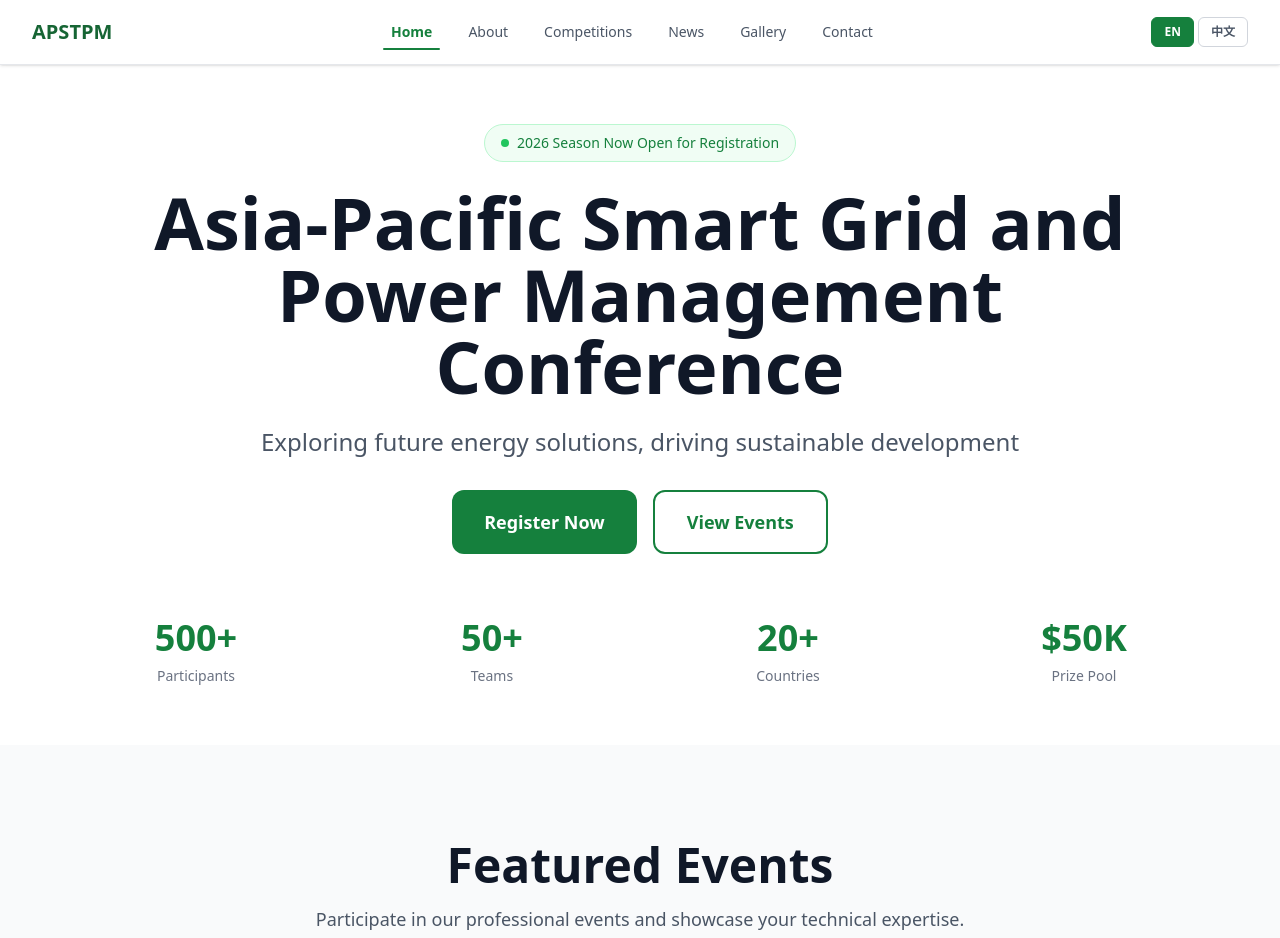
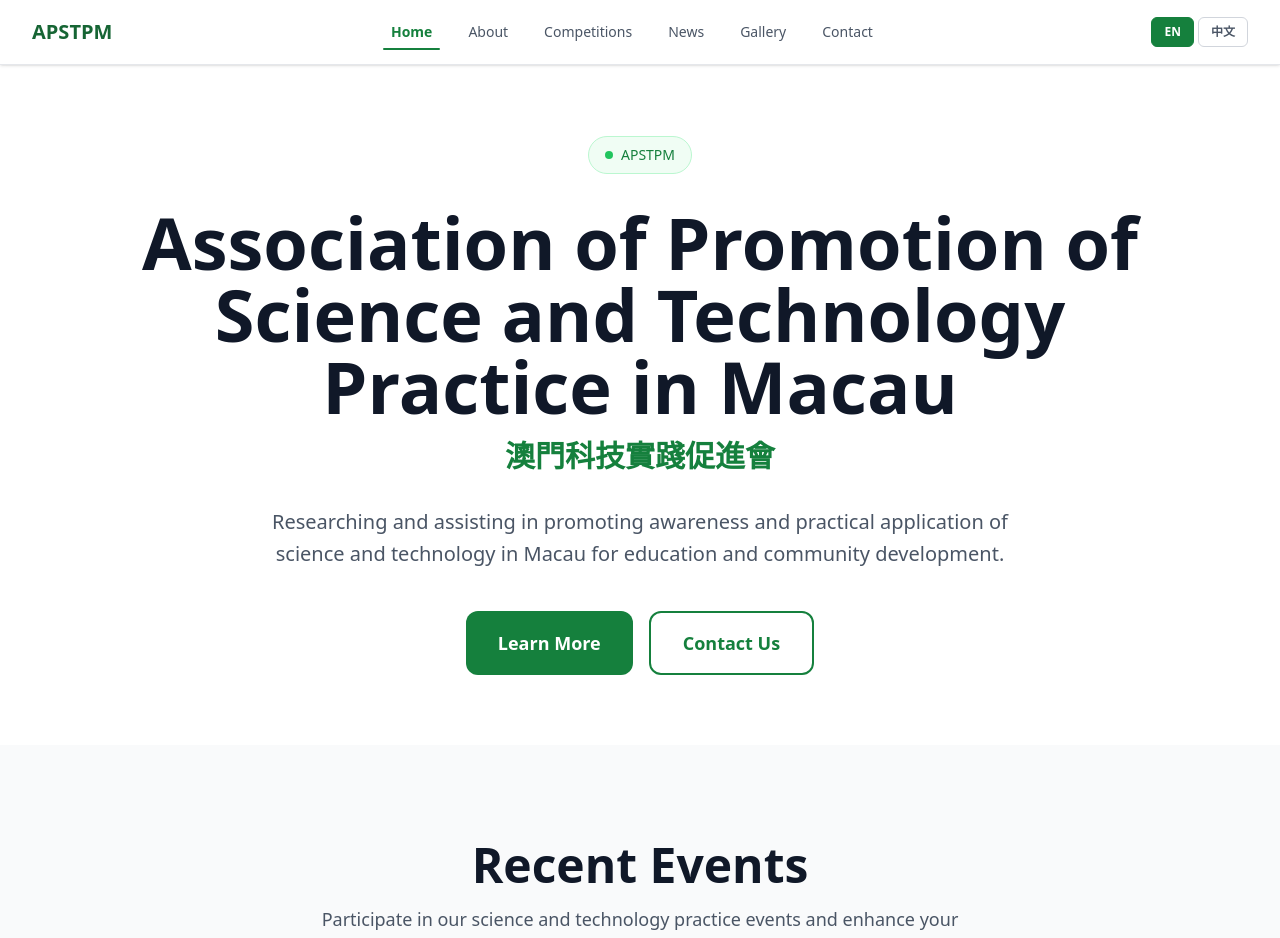
Before and after one commit to APSTPM/apstpm-website, a Next.js app in the folder apps/main/: page /en in a window 1280 px wide. Shown: the top 938 px of the page. Built offline with nearby package versions, Linux system fonts and the light colour scheme.

Commit message:
:art: 修改首頁文字

```diff
--- a/apps/main/app/[locale]/page.tsx
+++ b/apps/main/app/[locale]/page.tsx
@@ -184,7 +184,7 @@ export default function HomePage() {
               {tHome('cta.description')}
             </p>
             <Link
-              href="/competitions"
+              href="/contact"
               className="inline-flex items-center justify-center bg-brand-700 hover:bg-brand-800 text-white px-10 py-4 text-lg font-semibold rounded-lg transition-colors"
             >
               {tHome('cta.button')}
--- a/apps/main/messages/en.json
+++ b/apps/main/messages/en.json
@@ -8,17 +8,18 @@
     "contact": "Contact"
   },
   "hero": {
-    "badge": "2026 Season Now Open for Registration",
-    "title": "Asia-Pacific Smart Grid and Power Management Conference",
-    "subtitle": "Exploring future energy solutions, driving sustainable development",
-    "cta": "Register Now",
-    "ctaPrimary": "Register Now",
-    "ctaSecondary": "View Events",
+    "badge": "APSTPM",
+    "title": "Association of Promotion of Science and Technology Practice in Macau",
+    "titleZh": "澳門科技實踐促進會",
+    "subtitle": "Researching and assisting in promoting awareness and practical application of science and technology in Macau for education and community development.",
+    "cta": "Learn More",
+    "ctaPrimary": "Learn More",
+    "ctaSecondary": "Contact Us",
     "stats": {
-      "participants": "Participants",
-      "teams": "Teams",
-      "countries": "Countries",
-      "prize": "Prize Pool"
+      "participants": "Members",
+      "teams": "Events",
+      "countries": "Partners",
+      "prize": "Years of Service"
     }
   },
   "common": {
@@ -42,40 +43,40 @@
     "welcome": "Welcome to APSTPM",
     "aboutSection": {
       "title": "About Us",
-      "description": "The Asia-Pacific Smart Grid and Power Management Conference is dedicated to promoting innovation and collaboration in the energy sector."
+      "description": "APSTPM is a non-profit organization dedicated to researching and promoting awareness of science and technology practice in Macau, enhancing the use of technology in education and outreach."
     },
     "eventsSection": {
-      "title": "Featured Events",
-      "description": "Participate in our professional events and showcase your technical expertise."
+      "title": "Recent Events",
+      "description": "Participate in our science and technology practice events and enhance your professional skills."
     },
     "newsSection": {
       "title": "Latest News",
-      "description": "Stay updated with the latest developments and trends in the energy industry."
+      "description": "Stay updated with the latest developments in science and technology practice."
     },
     "cta": {
-      "title": "Ready to Get Started?",
-      "description": "Join us in driving energy innovation",
-      "button": "Register Now"
+      "title": "Join Us",
+      "description": "Professionals in science and technology related research, management, technical, and education fields are welcome to join APSTPM.",
+      "button": "Contact Us"
     }
   },
   "about": {
     "title": "About APSTPM",
-    "subtitle": "Advancing Energy Innovation Together",
-    "missionTitle": "Our Mission",
-    "missionDescription": "APSTPM is dedicated to promoting innovation and collaboration in the Asia-Pacific energy sector. We bring together researchers, industry professionals, and policymakers to share knowledge and drive sustainable energy solutions.",
-    "historyTitle": "Our History",
-    "historyDescription": "Founded in 2015, APSTPM has grown from a regional conference to a premier platform for energy innovation in the Asia-Pacific region. Over the years, we have facilitated numerous partnerships and launched groundbreaking initiatives in smart grid technology and power management.",
+    "subtitle": "Promoting Science and Technology Practice, Serving Macau",
+    "missionTitle": "Mission",
+    "missionDescription": "APSTPM is a non-profit organization. Our mission is to research and assist in promoting awareness of science and technology practice in Macau, enhance the use of technology in education and outreach, support the development of our members, and serve the community.",
+    "historyTitle": "Membership",
+    "historyDescription": "Professionals engaged in science and technology related research, management, technical, and education fields who are willing to abide by the association's bylaws may apply for membership by submitting an application form and paying the membership fee, subject to approval by the Board of Directors.",
     "valuesTitle": "Our Values",
     "values": {
-      "innovation": "Innovation",
-      "innovationDesc": "We foster creative solutions to energy challenges.",
-      "collaboration": "Collaboration",
-      "collaborationDesc": "We believe in the power of partnerships and knowledge sharing.",
-      "sustainability": "Sustainability",
-      "sustainabilityDesc": "We are committed to promoting environmentally responsible energy solutions."
+      "innovation": "Technology Practice",
+      "innovationDesc": "Promoting awareness and practical application of science and technology in Macau.",
+      "collaboration": "Education & Outreach",
+      "collaborationDesc": "Enhancing the use of technology in education and community outreach.",
+      "sustainability": "Community Service",
+      "sustainabilityDesc": "Supporting member development and serving the community."
     },
-    "teamTitle": "Our Team",
-    "teamDescription": "Our dedicated team consists of experts from various fields including electrical engineering, renewable energy, and policy development."
+    "teamTitle": "Contact Us",
+    "teamDescription": "Address: Unit A, 4/F, Tower 7, U Wa Building, No. 222, Avenida 1.º de Maio, Areia Preta, Macau"
   },
   "competitions": {
     "title": "Competitions",
@@ -173,7 +174,7 @@
     }
   },
   "footer": {
-    "description": "APSTPM is dedicated to promoting technological innovation and talent development through international competitions and academic exchanges in the Asia-Pacific region.",
+    "description": "Association of Promotion of Science and Technology Practice in Macau (APSTPM) is a non-profit organization dedicated to promoting awareness and practical application of science and technology in Macau.",
     "copyright": "Copyright",
     "privacy": "Privacy Policy",
     "terms": "Terms of Service",
--- a/apps/main/messages/zh-TW.json
+++ b/apps/main/messages/zh-TW.json
@@ -8,17 +8,18 @@
     "contact": "聯絡"
   },
   "hero": {
-    "badge": "2026 賽季現已開放報名",
-    "title": "亞太智慧電網與能源管理研討會",
-    "subtitle": "探索未來能源解決方案，推動可持續發展",
-    "cta": "立即報名",
-    "ctaPrimary": "立即報名",
-    "ctaSecondary": "瀏覽賽事",
+    "badge": "澳科實踐會",
+    "title": "澳門科技實踐促進會",
+    "titleEn": "APSTPM",
+    "subtitle": "研究及協助提升澳門對科技實踐的認識，提高運用科技作教學及推廣的能力，推動會員自身發展，服務社會。",
+    "cta": "了解更多",
+    "ctaPrimary": "了解更多",
+    "ctaSecondary": "聯絡我們",
     "stats": {
-      "participants": "參賽者",
-      "teams": "參賽隊伍",
-      "countries": "國家與地區",
-      "prize": "總獎金"
+      "participants": "會員",
+      "teams": "活動",
+      "countries": "合作夥伴",
+      "prize": "服務年數"
     }
   },
   "common": {
@@ -39,43 +40,43 @@
     "description": "描述"
   },
   "home": {
-    "welcome": "歡迎來到 APSTPM",
+    "welcome": "歡迎來到澳門科技實踐促進會",
     "aboutSection": {
       "title": "關於我們",
-      "description": "亞太智慧電網與能源管理研討會致力於促進能源領域的創新與合作。"
+      "description": "澳門科技實踐促進會為非牟利團體，致力於研究及協助提升澳門對科技實踐的認識和提高運用科技作教學及推廣的能力。"
     },
     "eventsSection": {
-      "title": "精彩賽事",
-      "description": "參與我們舉辦的各類專業賽事，展現您的技術實力。"
+      "title": "近期活動",
+      "description": "參與我們舉辦的各類科技實踐活動，提升專業技能。"
     },
     "newsSection": {
       "title": "最新消息",
-      "description": "掌握能源產業的最新動態與發展趨勢。"
+      "description": "掌握科技實踐領域的最新動態與發展趨勢。"
     },
     "cta": {
-      "title": "準備好開始了嗎？",
-      "description": "加入我們，共同推動能源創新",
-      "button": "立即報名"
+      "title": "加入我們",
+      "description": "凡從事與科技相關的研究、管理、技術、教育之專業工作者，歡迎加入澳門科技實踐促進會。",
+      "button": "聯絡我們"
     }
   },
   "about": {
-    "title": "關於 APSTPM",
-    "subtitle": "攜手推動能源創新",
-    "missionTitle": "我們的使命",
-    "missionDescription": "APSTPM 致力於促進亞太地區能源領域的創新與合作。我們匯聚研究人員、產業專業人士和政策制定者，共同分享知識並推動可持續能源解決方案。",
-    "historyTitle": "發展歷程",
-    "historyDescription": "APSTPM 成立於 2015 年，從區域性會議發展成為亞太地區能源創新的重要平台。多年來，我們促成了眾多合作夥伴關係，並在智慧電網技術和能源管理方面推出了開創性的倡議。",
+    "title": "關於澳門科技實踐促進會",
+    "subtitle": "推動科技實踐，服務澳門社會",
+    "missionTitle": "宗旨",
+    "missionDescription": "本會為非牟利團體，宗旨是研究及協助提升澳門對科技實踐的認識和提高運用科技作教學及推廣的能力，推動本會會員的自身發展，以及服務社會。",
+    "historyTitle": "會員資格",
+    "historyDescription": "凡從事與科技相關的研究、管理、技術、教育之專業工作者，願意遵守本會章程，由其本人提出申請、遞交申請表及繳納入會會費，經理事會審核和批准後，可成為本會會員。",
     "valuesTitle": "核心價值",
     "values": {
-      "innovation": "創新",
-      "innovationDesc": "我們激勵創意解決能源挑戰。",
-      "collaboration": "協作",
-      "collaborationDesc": "我們相信合作夥伴關係和知識分享的力量。",
-      "sustainability": "可持續發展",
-      "sustainabilityDesc": "我們致力於推動環境友善的能源解決方案。"
+      "innovation": "科技實踐",
+      "innovationDesc": "提升澳門對科技實踐的認識和運用能力。",
+      "collaboration": "教學推廣",
+      "collaborationDesc": "提高運用科技作教學及推廣的能力。",
+      "sustainability": "服務社會",
+      "sustainabilityDesc": "推動會員自身發展，以及服務社會。"
     },
-    "teamTitle": "團隊介紹",
-    "teamDescription": "我們的專業團隊由來自不同領域的專家組成，包括電機工程、可再生能源和政策開發。"
+    "teamTitle": "聯絡我們",
+    "teamDescription": "會址：澳門黑沙環勞動節大馬路222號裕華大廈第七座4樓A室"
   },
   "competitions": {
     "title": "競賽",
@@ -173,7 +174,7 @@
     }
   },
   "footer": {
-    "description": "亞太科技與專案管理協會致力於促進科技創新與人才培養，透過舉辦國際賽事和學術交流，推動亞太地區科技教育發展。",
+    "description": "澳門科技實踐促進會（APSTPM）為非牟利團體，致力於研究及協助提升澳門對科技實踐的認識和提高運用科技作教學及推廣的能力。",
     "copyright": "版權所有",
     "privacy": "隱私政策",
     "terms": "服務條款",
--- a/apps/main/src/components/Hero.tsx
+++ b/apps/main/src/components/Hero.tsx
@@ -1,6 +1,6 @@
 'use client';
 
-import { useTranslations } from 'next-intl';
+import { useTranslations, useLocale } from 'next-intl';
 import { Link } from '@/i18n/routing';
 import { motion } from 'framer-motion';
 
@@ -16,6 +16,8 @@ const fadeInUp = {
 
 export default function Hero({ locale: _locale }: HeroProps) {
   const t = useTranslations('hero');
+  const locale = useLocale();
+  const isZh = locale === 'zh-TW';
 
   return (
     <section className="bg-white min-h-[85vh] flex items-center">
@@ -26,28 +28,38 @@ export default function Hero({ locale: _locale }: HeroProps) {
             initial={fadeInUp.initial}
             animate={fadeInUp.animate}
             transition={fadeInUp.transition}
-            className="bg-brand-50 text-brand-700 border border-brand-200 px-4 py-2 rounded-full inline-flex items-center gap-2 mb-6"
+            className="bg-brand-50 text-brand-700 border border-brand-200 px-4 py-2 rounded-full inline-flex items-center gap-2 mb-8"
           >
             <span className="w-2 h-2 rounded-full bg-brand-500" />
             <span className="text-sm font-medium">{t('badge')}</span>
           </motion.div>
 
-          {/* Main Title */}
+          {/* Main Title - Association Name */}
           <motion.h1
             initial={fadeInUp.initial}
             animate={fadeInUp.animate}
             transition={{ ...fadeInUp.transition, delay: 0.1 }}
-            className="text-5xl md:text-7xl font-bold text-gray-900 font-display mb-6"
+            className="text-5xl md:text-7xl font-bold text-gray-900 font-display mb-4"
           >
             {t('title')}
           </motion.h1>
 
-          {/* Subtitle */}
+          {/* Secondary Name (show the other language) */}
+          <motion.p
+            initial={fadeInUp.initial}
+            animate={fadeInUp.animate}
+            transition={{ ...fadeInUp.transition, delay: 0.15 }}
+            className="text-2xl md:text-3xl font-semibold text-brand-700 font-display mb-8"
+          >
+            {isZh ? 'Association of Promotion of Science and Technology Practice in Macau' : '澳門科技實踐促進會'}
+          </motion.p>
+
+          {/* Subtitle - Mission */}
           <motion.p
             initial={fadeInUp.initial}
             animate={fadeInUp.animate}
             transition={{ ...fadeInUp.transition, delay: 0.2 }}
-            className="text-xl md:text-2xl text-gray-600 mb-8"
+            className="text-lg md:text-xl text-gray-600 mb-10 max-w-3xl mx-auto leading-relaxed"
           >
             {t('subtitle')}
           </motion.p>
@@ -60,39 +72,17 @@ export default function Hero({ locale: _locale }: HeroProps) {
             className="flex flex-col sm:flex-row gap-4 justify-center"
           >
             <Link
-              href="/register"
+              href="/about"
               className="inline-flex items-center justify-center bg-brand-700 hover:bg-brand-800 text-white px-8 py-4 text-lg font-semibold rounded-xl transition-colors"
             >
               {t('ctaPrimary')}
             </Link>
             <Link
-              href="/events"
+              href="/contact"
               className="inline-flex items-center justify-center border-2 border-brand-700 text-brand-700 hover:bg-brand-50 px-8 py-4 text-lg font-semibold rounded-xl transition-colors"
             >
               {t('ctaSecondary')}
             </Link>
-          </motion.div>
-
-          {/* Stats */}
-          <motion.div
-            initial={fadeInUp.initial}
-            animate={fadeInUp.animate}
-            transition={{ ...fadeInUp.transition, delay: 0.4 }}
-            className="mt-16 grid grid-cols-2 md:grid-cols-4 gap-8"
-          >
-            {[
-              { value: '500+', label: t('stats.participants') },
-              { value: '50+', label: t('stats.teams') },
-              { value: '20+', label: t('stats.countries') },
-              { value: '$50K', label: t('stats.prize') },
-            ].map((stat, index) => (
-              <div key={index} className="text-center">
-                <div className="text-3xl md:text-4xl font-bold text-brand-700 font-display mb-2">
-                  {stat.value}
-                </div>
-                <div className="text-sm text-gray-500">{stat.label}</div>
-              </div>
-            ))}
           </motion.div>
         </div>
       </div>
```
